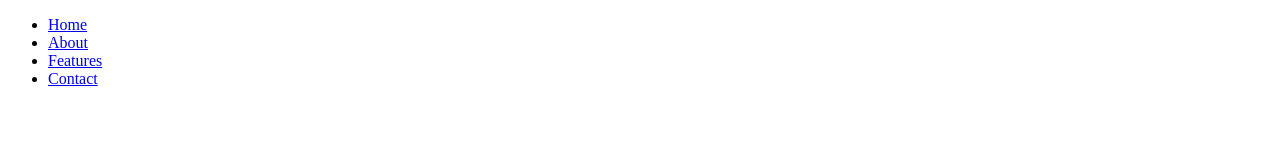
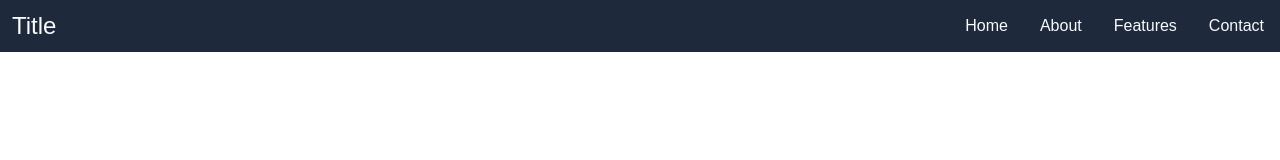
Before and after one commit to dak79/odin-mobile-menu, a website: page index.html in a window 1280 px wide. Drawn offline with Linux system fonts and the light colour scheme.

Commit message:
Add base style (styles.css)

```diff
--- a/css/styles.css
+++ b/css/styles.css
@@ -0,0 +1,60 @@
+/* CSS Reset */
+*,
+*::before,
+*::after {
+  margin: 0;
+  padding: 0;
+  box-sizing: border-box;
+}
+
+:root {
+  /* TilwindCSS Color palette: Slate*/
+  --slate-50: #f8fafc;
+  --slate-100: #f1f5f9;
+  --slate-200: #e2e8f0;
+  --slate-300: #cbd5e1;
+  --slate-400: #94a3b8;
+  --slate-500: #64748b;
+  --slate-600: #475569;
+  --slate-700: #334155;
+  --slate-800: #1e293b;
+  --slate-900: #0f172a;
+  --font: Arial, Helvetica, sans-serif;
+  --font-big: 1.5rem;
+}
+
+body {
+  font-family: var(--font);
+}
+
+.navbar {
+  display: flex;
+  justify-content: space-between;
+  align-items: center;
+  background-color: var(--slate-800);
+  color: var(--slate-50);
+}
+
+.title {
+  font-size: var(--font-big);
+  margin: 0.5em;
+}
+
+.navbar-links ul {
+  display: flex;
+}
+
+.navbar-links li {
+  list-style: none;
+}
+
+.navbar-links li:hover {
+  background-color: var(--slate-700);
+}
+
+.navbar-links li a {
+  display: block;
+  text-decoration: none;
+  padding: 1em;
+  color: var(--slate-50);
+}
--- a/index.html
+++ b/index.html
@@ -4,13 +4,13 @@
     <title>Navigation Tab</title>
     <meta charset="UTF-8" />
     <meta name="viewport" content="width=device-width, initial-scale=1" />
-    <link href="css/style.css" rel="stylesheet" />
+    <link href="css/styles.css" rel="stylesheet" />
     <script src="js/menu.js" defer></script>
   </head>
 
   <body>
     <nav class="navbar">
-      <div class="title"></div>
+      <div class="title">Title</div>
       <div class="navbar-links">
         <ul>
           <li>
```
